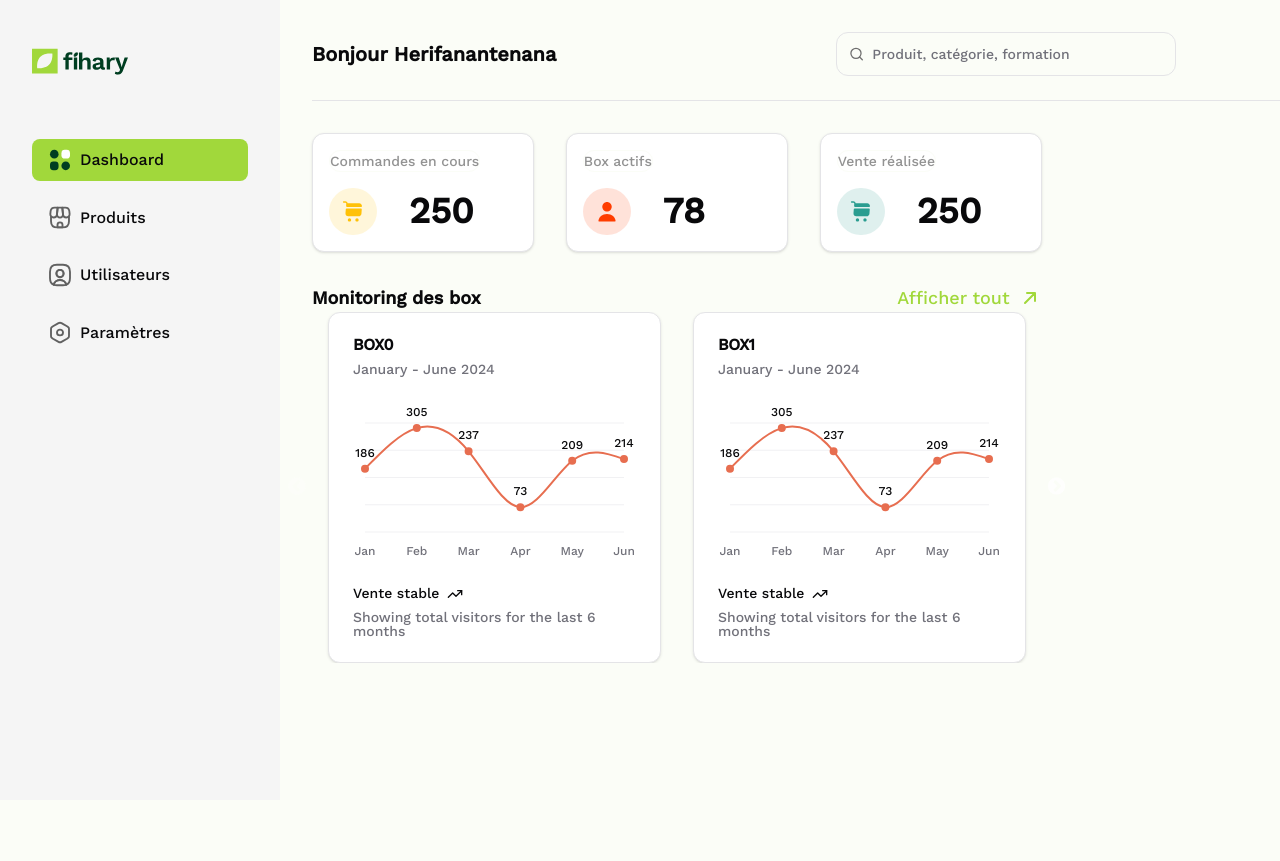
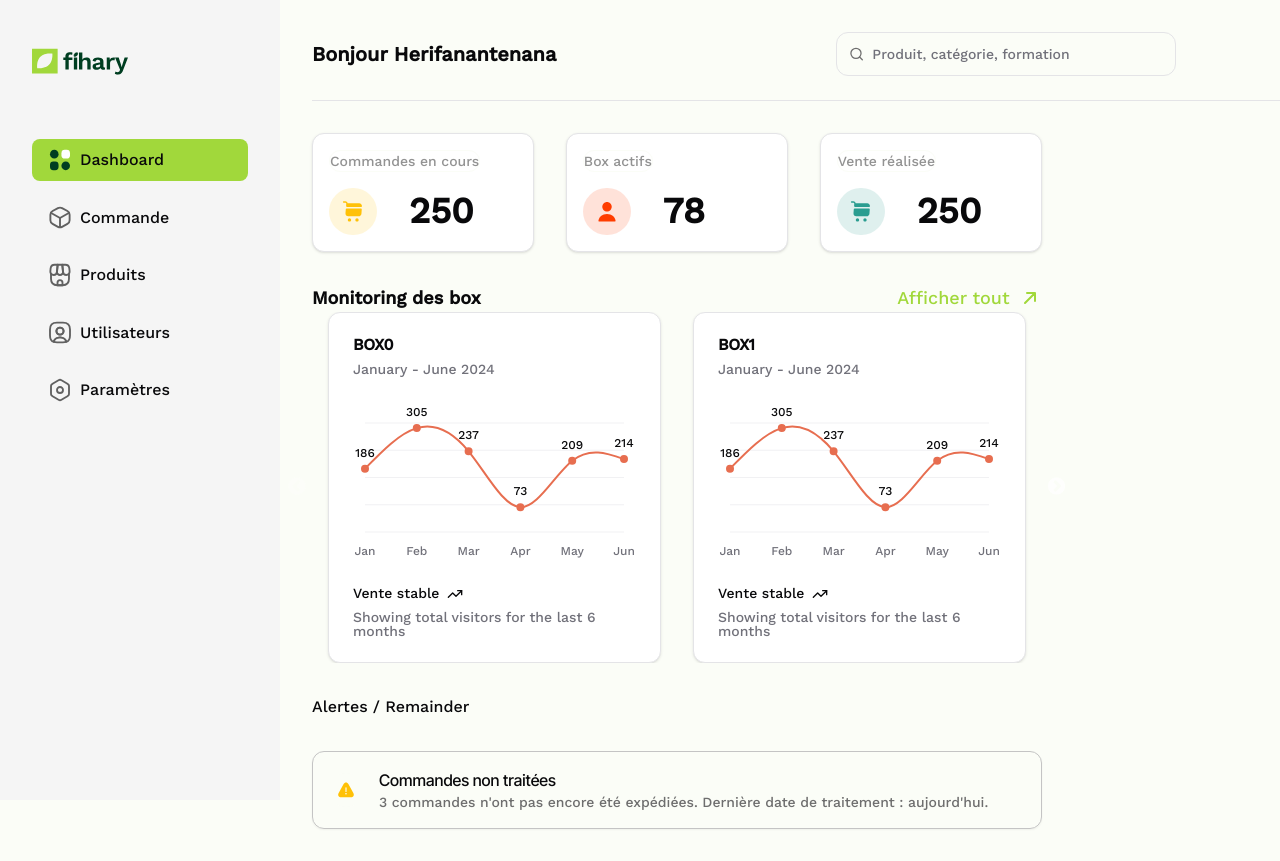
Before and after one commit to DMikaia/fihary-front, a Next.js app: page /admin/dashboard in a window 1280 px wide. Before the commit the page ends 800 px from the top, so only its background shows below. Built offline with nearby package versions, Linux system fonts and the light colour scheme.

Commit message:
feat: finished the left part

```diff
--- a/src/components/section/admin/dashboard/DashboardLeft.tsx
+++ b/src/components/section/admin/dashboard/DashboardLeft.tsx
@@ -1,6 +1,7 @@
 import { generalStatistics } from "@/constants/__mock__/adminMock";
 import StatCard from "@/components/shared/cards/StatCard";
 import BoxSells from "./components/BoxSells";
+import Remainder from "./components/Remainder";
 
 export default function DashboardLeft() {
   return (
@@ -32,6 +33,8 @@ export default function DashboardLeft() {
       </div>
 
       <BoxSells />
+
+      <Remainder />
     </div>
   );
 }
--- /dev/null
+++ b/src/components/section/admin/dashboard/components/Remainder.tsx
@@ -0,0 +1,30 @@
+import Image from "next/image";
+
+export default function Remainder() {
+  return (
+    <div className="flex flex-col gap-8">
+      <h2>Alertes / Remainder</h2>
+
+      <div className="w-full border shadow-sm border-[#C4C4C4] rounded-xl p-4">
+        <div className="flex gap-4 items-center">
+          <div className="p-2 rounded-full bg-gray">
+            <Image
+              src={"/icons/danger.svg"}
+              width={18}
+              height={18}
+              alt="Danger icon"
+            />
+          </div>
+
+          <div>
+            <h1 className="inter-tight">Commandes non traitées</h1>
+            <p className="text-sm text-secondary-2">
+              3 commandes n'ont pas encore été expédiées. Dernière date de
+              traitement : aujourd'hui.
+            </p>
+          </div>
+        </div>
+      </div>
+    </div>
+  );
+}
--- a/src/constants/constant.ts
+++ b/src/constants/constant.ts
@@ -131,6 +131,12 @@ const ADMIN_NAV: AdminNav[] = [
     imgActive: "/icons/dashboard-active.svg",
   },
   {
+    label: "Commande",
+    url: "/admin/order",
+    img: "/icons/box.svg",
+    imgActive: "/icons/box-active.svg",
+  },
+  {
     label: "Produits",
     url: "/admin/products",
     img: "/icons/product.svg",
```
Also changed, not shown: public/icons/box.svg (added), public/icons/danger.svg (added).
